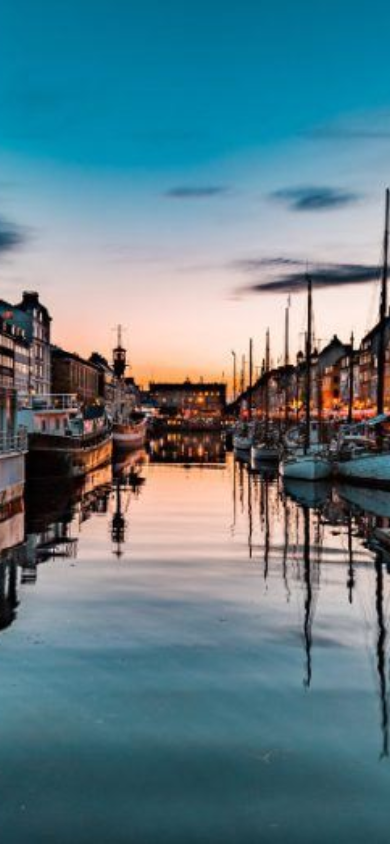
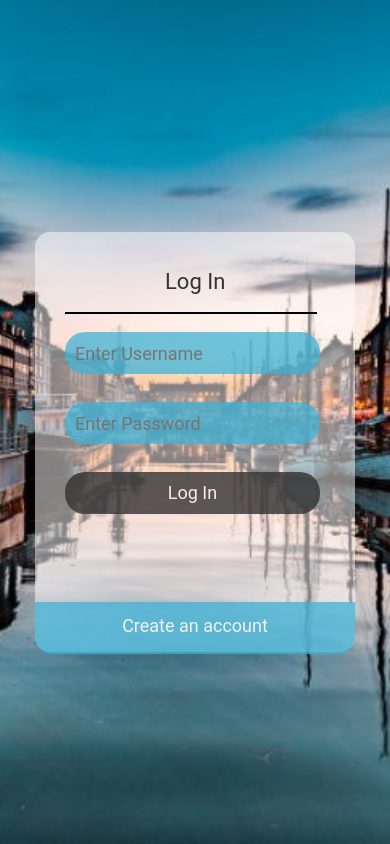
Before and after one commit to eRiickdev/Teamcopenhagenfrontend, a PHP site: page / in a window 390 px wide. Run offline with PHP 8.4, Linux system fonts and the light colour scheme.

Commit message:
Made the page responsive.
Also adjusted the username and password button.

```diff
--- a/index.html
+++ b/index.html
@@ -11,29 +11,21 @@
         function validate() {
             var uname = document.getElementById("uname");
             var password = document.getElementById("pass");
-
             if (uname.value.trim() == "") {
                 alert("Blank Username");
-
                 return false;
             }
-
             else if (password.value.trim() == "") {
                 alert("Blank Password");
                 // pass.style.border = "solid 3px red";
                 return false;
             }
-
             else if (password.value.trim().length < 5) {
                 alert("Password should be at least 5 characters");
             }
-
-
             else {
                 return true;
             }
-
-
         }
     </script>
 </head>
@@ -41,11 +33,9 @@
 <body>
     <div id="background">
         <div class="loginbox">
-            <p id="LoginText"> Log In </p>
+            <form onsubmit="return validate()" ;>
+                <p id="LoginText"> Log In </p>
             <div id="underline"></div>
-
-            <form onsubmit="return validate()" ;>
-
                 <input id="uname" type="text" name="" placeholder="Enter Username" />
                 <label id="lbluser" style="color:red; visibility: hidden;">Invalid</label>
 
--- a/style1.css
+++ b/style1.css
@@ -1,9 +1,4 @@
- body {
-            position: absolute;
-            width: 1350px;
-            height: 630px;
-            background: #FFFFFF;
-
+body{
     margin: 0%;
     padding: 0%;
     background: url(Copenhagen.jpeg);
@@ -12,45 +7,50 @@
     font-family: sans-serif;
 }
 
-        .loginbox {
+.loginbox{
+    width: 400px;
+    height: 450px;
+    background:rgba(255, 255, 255, 0.5);;
+    color: rgb(255, 255, 255);
+    top: 50%;
+    left: 50%;
     position: absolute;
-            width: 550px;
-            height: 391px;
-            left: 400px;
-            top: 220px;
-            background: rgba(242, 242, 242, 0.5);
+    transform: translate(-50%,-50%);
+    box-sizing: border-box;
+    padding: 70px 30px;
+    margin-top:20px;
     border-radius: 15px;
 }
 
+
         #LoginText {
             position: absolute;
-            width: 132px;
+            width: 100px;
             height: 56px;
-            left: 220px;
+            left: 155px;
             top: -25px;
             font-family: Roboto;
             font-style: normal;
             font-weight: normal;
-            font-size: 48px;
+            font-size: 35px;
             line-height: 56px;
             color: #333333;
         }
 
         #underline {
-
             position: absolute;
-            width: 352px;
+            width: 300px;
             height: 0px;
-            left: 105px;
+            left: 50px;
             top: 80px;
             border: 1px solid #000000;
         }
 
         #uname {
             position: absolute;
-            width: 426px;
-            height: 52px;
-            left: 70px;
+            width: 300px;
+            height: 42px;
+            left: 52px;
             top: 100px;
             background:rgba(62, 179, 214, 0.74);
             border-radius: 20px;
@@ -64,32 +64,43 @@
             height: 28px;
             left: 519px;
             top: 487px;
+            padding-left: 10px;
             font-family: Roboto;
             font-style: normal;
             font-weight: normal;
-            font-size: 24px;
+            font-size: 18px;
             line-height: 28px;
             color: #F2F2F2;
+            border: 0;
         }
 
         #pass {
             position: absolute;
-            width: 426px;
-            height: 52px;
-            left: 70px;
+            width: 300px;
+            height: 42px;
+            left: 52px;
             top: 170px;
             background: rgba(62, 179, 214, 0.74);
             border-radius: 20px;
+            border: 0;
         }
 
         #submit {
             position: absolute;
-            width: 426px;
-            height: 52px;
-            left: 70px;
+            width: 300px;
+            height: 42px;
+            left: 52px;
             top: 240px;
             background: #333333;
             border-radius: 20px;
+            border: 0;
+            opacity: 0.8;
+            color: #f1f1f1;
+            font-size: 18px;
+        }
+
+        #submit:hover{
+            cursor: pointer;
         }
 
         .loginbox input[value="Log In"] {
@@ -107,10 +118,10 @@
 
         #create {
             position: absolute;
-            width: 550px;
+            width: 400px;
             height: 52px;
             left: 0px;
-            top: 340px;
+            top: 400px;
             background: rgba(62, 179, 214, 0.74);
             border-radius: 0px 0px 18px 18px;
         }
@@ -118,14 +129,42 @@
 
         .submitext {
             position: absolute;
-            width: 195px;
+            width: 200px;
             height: 28px;
-            left: 195px;
             top: 10px;
+            left:95px;
             font-family: Roboto;
-            font-style: normal;
             font-weight: normal;
-            font-size: 24px;
+            font-size: 18px;
             line-height: 28px;
-            color: #333333;
+            color: #f1f1f1;
+            text-align: center;
         }
+
+        @media only screen and (max-width: 700px) {
+            .loginbox{
+                width: 320px;
+                height: 420px;
+            }
+            #underline{
+                width: 250px;
+                left:30px;
+            }
+            #LoginText{
+                font-size: 22px;
+                top: 0px;
+                left: 130px;
+            }
+            #uname, #pass, #submit{
+                width: 255px;
+                left: 30px;
+            }
+            #create{
+                width:320px;
+                top: 370px;
+            }
+            .submitext{
+                left: 60px;
+            }
+
+        }
```
Lines whose indentation alone changed are shown as unchanged.
